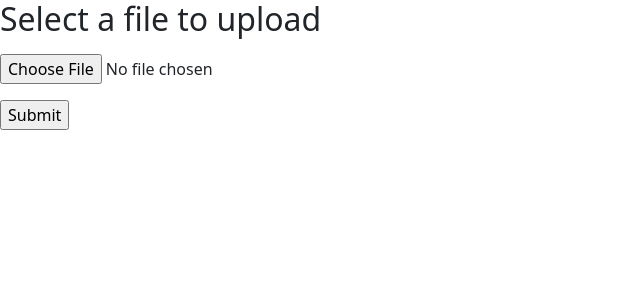
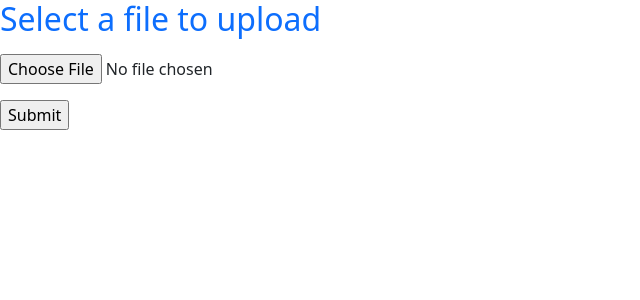
Before and after one commit to amornpan/ai_digital_signage, a Flask app: page / in a window 1280 px wide. Shown: the top 300 px of the page, without its empty margins (0-640 px from the left). Run offline with Flask 2, Linux system fonts and the light colour scheme.

Commit message:
change bootstrap 5 on upload.html add <!-- Bootstrap Javascripts -->

```diff
--- a/templates/upload.html
+++ b/templates/upload.html
@@ -5,7 +5,7 @@
     <!-- Bootstrap CSS -->
     <link href="https://cdn.jsdelivr.net/npm/bootstrap@5.0.2/dist/css/bootstrap.min.css" rel="stylesheet">
 </head>
-<h2>Select a file to upload</h2>
+<h2 class="text-primary">Select a file to upload</h2>
 <p>
     {% with messages = get_flashed_messages() %}
     {% if messages %}
@@ -31,4 +31,7 @@
     <p>
         <input type="submit" value="Submit">
     </p>
+
+    <!-- Bootstrap Javascripts -->
+    <script src="https://cdn.jsdelivr.net/npm/bootstrap@5.0.2/dist/js/bootstrap.bundle.min.js"></script>
 </form>
```
Lines whose indentation alone changed are shown as unchanged.
